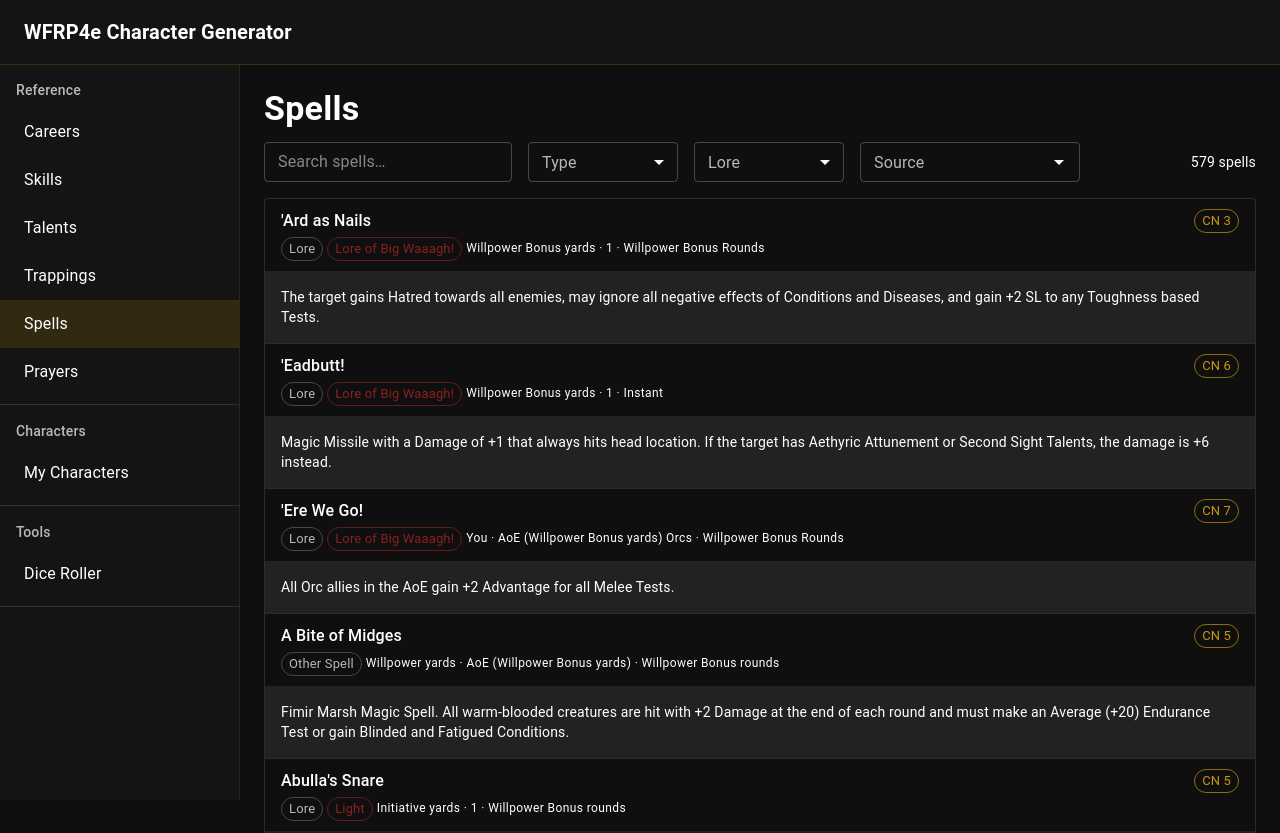
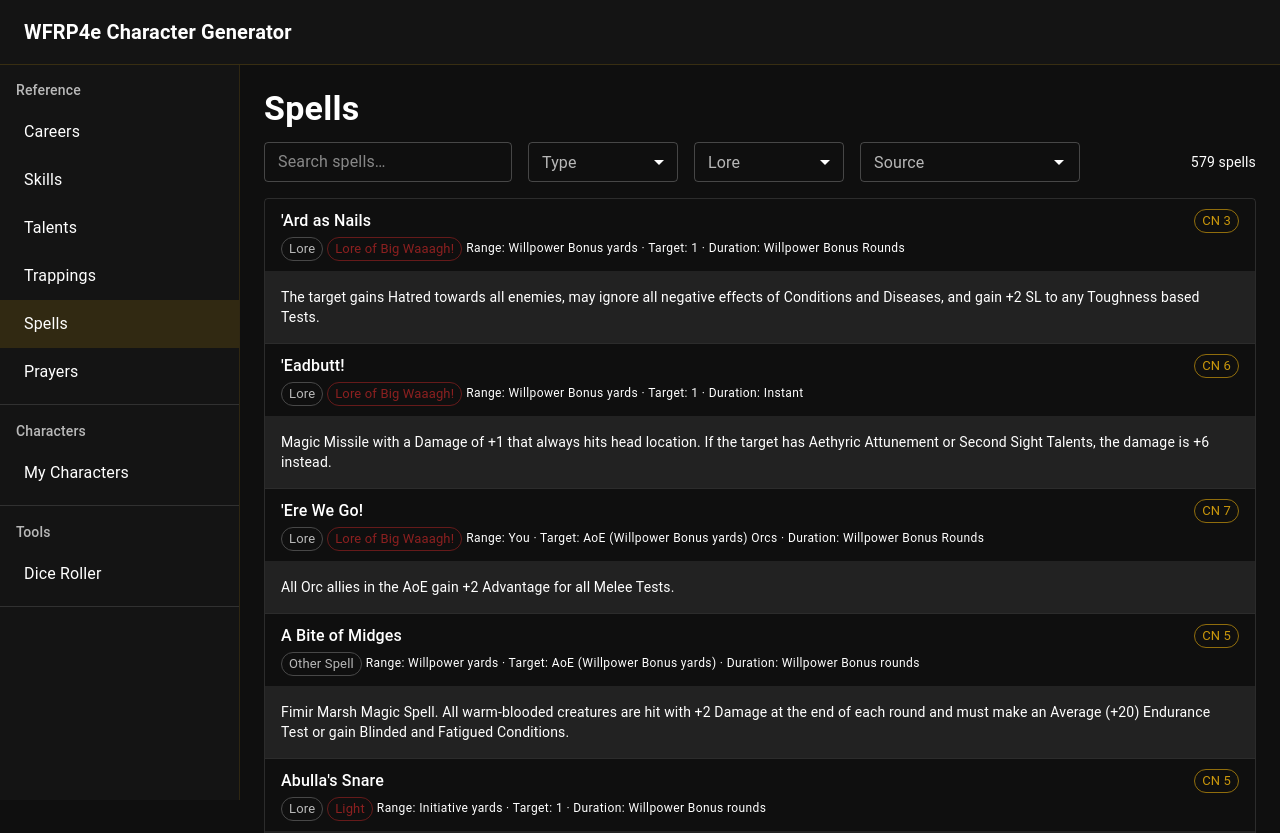
Before and after one commit to Userrrfriendly/wfrp4echargen, a React (Vite) app: page /reference/spells in a window 1280 px wide. Shown: the top 833 px of the page. Built offline with nearby package versions, Linux system fonts and the light colour scheme.

Commit message:
fix: improve readability of range, target, and duration labels in Prayers and Spells pages

```diff
--- a/src/pages/reference/PrayersPage.tsx
+++ b/src/pages/reference/PrayersPage.tsx
@@ -129,7 +129,7 @@
                       <Chip label={deity} size="small" color="secondary" variant="outlined" />
                     )}
                     <Typography variant="caption" color="text.secondary">
-                      {prayer.object.range} · {prayer.object.target} · {prayer.object.duration}
+                      Range: {prayer.object.range} · Target: {prayer.object.target} · Duration: {prayer.object.duration}
                     </Typography>
                   </Box>
                 </Box>
--- a/src/pages/reference/SpellsPage.tsx
+++ b/src/pages/reference/SpellsPage.tsx
@@ -141,7 +141,7 @@
                     />
                   )}
                   <Typography variant="caption" color="text.secondary" sx={{ alignSelf: 'center' }}>
-                    {spell.object.range} · {spell.object.target} · {spell.object.duration}
+                    Range: {spell.object.range} · Target: {spell.object.target} · Duration: {spell.object.duration}
                   </Typography>
                 </Box>
               </Box>
```
